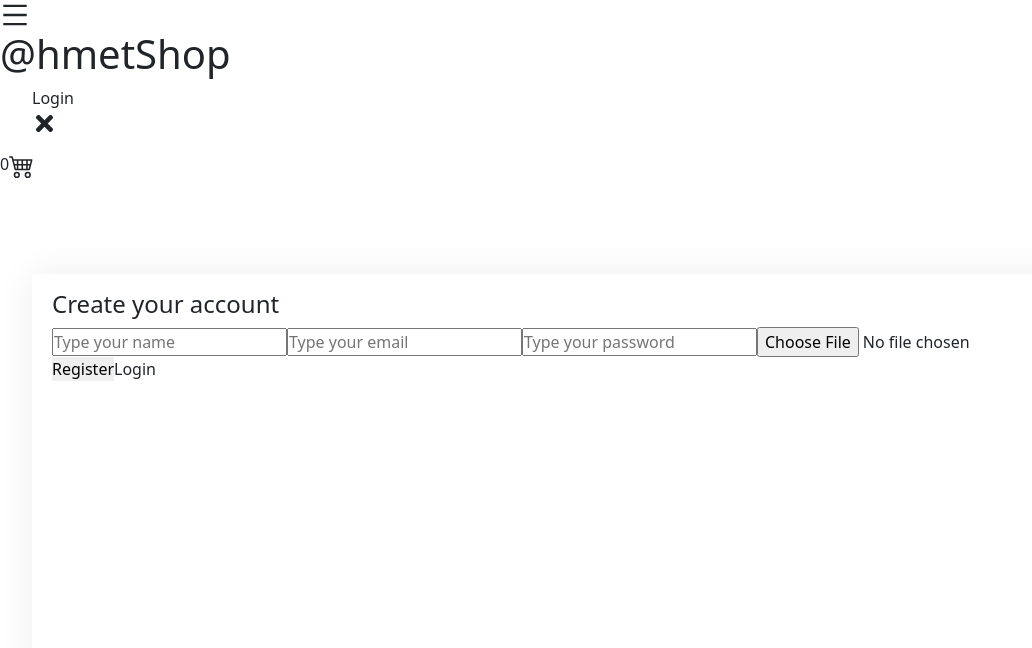
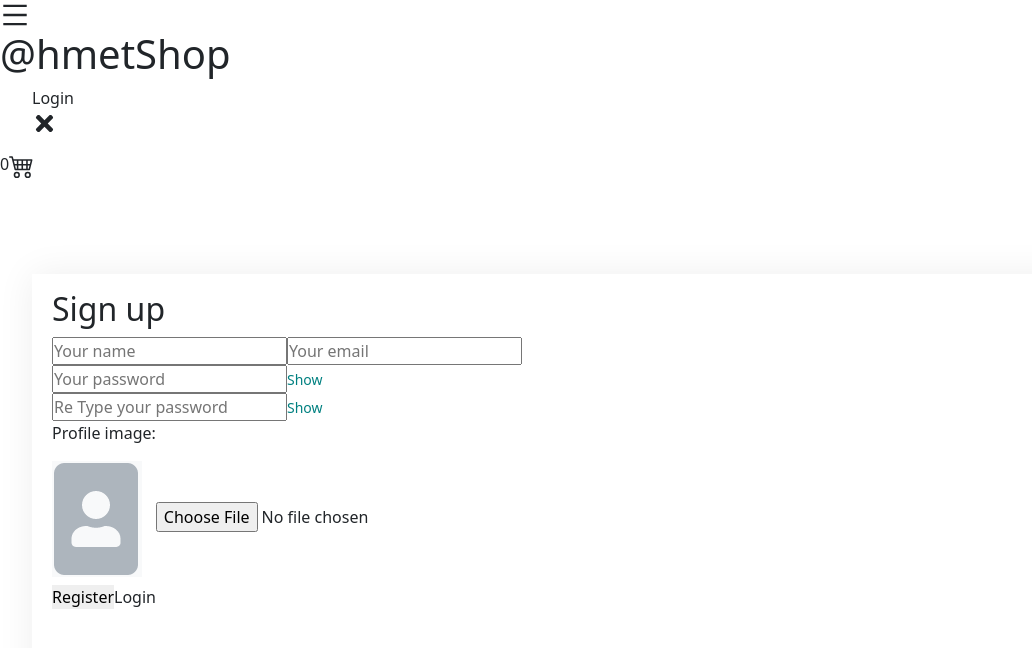
Before and after one commit to ruyisbaros/mern-e-commerce-Nov, a React (Create React App) app in the folder client/: page /register in a window 1280 px wide. Shown: the top 648 px of the page, without its empty margins (0-1032 px from the left). Built offline with nearby package versions, Linux system fonts and the light colour scheme.

Commit message:
register form refactored

```diff
--- a/client/src/pages/Register.jsx
+++ b/client/src/pages/Register.jsx
@@ -1,69 +1,228 @@
-import React, { useState } from "react";
+import React, { useEffect, useState } from "react";
+import { Link, useNavigate } from "react-router-dom";
+import { toast } from "react-toastify";
+
+import { BsImageFill } from "react-icons/bs";
+import loadingGif from "../images/loading.gif";
+import defaultImage from "../images/default-user.png";
+import axios from "axios";
 import { useDispatch } from "react-redux";
-import { toast } from "react-toastify";
-import { loadingFinish, loadingStart } from "../redux/loadSlicer";
-import axios from "axios";
-import { Link } from "react-router-dom";
-import { userLoggedFinish, userLoggedStart } from "../redux/currentUserSlicer";
+import {
+  userLoggedFinish,
+  userLoggedStart,
+  userLoggedSucces,
+} from "../redux/currentUserSlicer";
+
+import { AiOutlineGoogle } from "react-icons/ai";
 
 const Register = () => {
   const dispatch = useDispatch();
-  const [user, setUser] = useState({
+  const navigate = useNavigate();
+
+  const [signUpUser, setSignUpUser] = useState({
     name: "",
     email: "",
     password: "",
+    confPassword: "",
     avatar: "63668c73fec5be4a0446f8a1",
   });
+  const { name, avatar, email, confPassword, password } = signUpUser;
+  const [passType, setPassType] = useState(false);
+  const [confPassType, setConfPassType] = useState(false);
+  const [isCreated, setIsCreated] = useState(false);
 
   const handleInput = (e) => {
-    setUser({ ...user, [e.target.name]: e.target.value });
+    setSignUpUser({ ...signUpUser, [e.target.name]: e.target.value });
   };
 
-  const handleRegister = async (e) => {
+  //console.log(signUpUser);
+
+  //Profile image settings start
+  const [selectedFile, setSelectedFile] = useState("");
+  const [preview, setPreview] = useState("");
+
+  useEffect(() => {
+    if (!selectedFile) {
+      setPreview(undefined);
+      return;
+    }
+
+    const objectUrl = URL.createObjectURL(selectedFile);
+    setPreview(objectUrl);
+
+    // free memory when ever this component is unmounted
+    return () => URL.revokeObjectURL(objectUrl);
+  }, [selectedFile]);
+
+  const [selectedImageId, setSelectedImageId] = useState("");
+
+  const handleImageUpload = async (e) => {
+    const file = e.target.files[0];
+    setIsCreated(true);
+
+    if (!file) return alert("Please select an image");
+    if (file.size > 1024 * 1024 * 1) {
+      alert("Your file is too large (max 1mb allowed)");
+      setSelectedFile("");
+      return;
+    }
+    if (file.type !== "image/jpeg" && file.type !== "image/png") {
+      alert("Only jpeg, jpg or PNG images are allowed");
+      setSelectedFile("");
+      return;
+    }
+
+    try {
+      setSelectedFile(file);
+      let formData = new FormData();
+      formData.append("file", file);
+
+      const { data } = await axios.post("/api/v1/images/upload", formData);
+      setIsCreated(false);
+      console.log(data);
+      setSelectedImageId(data.public_id);
+      setSignUpUser({ ...signUpUser, avatar: data._id });
+    } catch (error) {
+      setIsCreated(false);
+      toast.error(error.response.data.message);
+    }
+  };
+
+  const deleteImage = async () => {
+    setSelectedFile("");
+    const { data } = await axios.delete(
+      `/api/v1/images/delete/${selectedImageId}`
+      /* { headers: { Authorization: `Bearer ${token}` } } */
+    );
+    setSignUpUser({ ...signUpUser, avatar: "63668c73fec5be4a0446f8a1" });
+    //console.log(data);
+  };
+
+  const handleSubmit = async (e) => {
     e.preventDefault();
+    if (confPassword === password) {
       try {
         dispatch(userLoggedStart());
-      const { data } = await axios.post("/api/v1/auth/register", { ...user });
+        const { data } = await axios.post("/api/v1/auth/register", {
+          name,
+          email,
+          password,
+          avatar,
+        });
         console.log(data);
         dispatch(userLoggedFinish());
-      localStorage.setItem("firstLogin", true);
-      window.location.href = "/";
+        dispatch(
+          userLoggedSucces({
+            email: data[0].email,
+            firstName: data[0].firstName,
+            profileImage: data[0].image.imageUrl,
+            token: data[1],
+          })
+        );
+        /* localStorage.setItem("token", data[1]);
+
+        localStorage.setItem("currentUser", JSON.stringify(data[0]));
+        /* toast.success("Welcome to e-commer page"); */
+        navigate("/");
+        window.location.reload();
       } catch (error) {
         dispatch(userLoggedFinish());
         toast.error(error.response.data.message);
       }
+    } else {
+      toast.error("Passwords do not match");
+    }
   };
 
+  /* const handleCancel = () => {
+    setSignUpUser({ ...signUpUser, email: "", password: "" });
+  }; */
+
   return (
-    <div className="login">
-      <form onSubmit={handleRegister}>
-        <h4>Create your account</h4>
+    <div className="register">
+      <div className="register_sorround">
+        <form onSubmit={handleSubmit} className="register_form">
+          <h2>Sign up</h2>
           <input
-          name="text"
-          type="name"
-          placeholder="Type your name"
             required
-          value={user.name}
+            name="name"
+            type="text"
+            placeholder="Your name"
+            value={name}
             onChange={handleInput}
           />
+
           <input
+            required
             name="email"
             type="email"
-          placeholder="Type your email"
-          required
-          value={user.email}
+            placeholder="Your email"
+            value={email}
             onChange={handleInput}
           />
+          <div className="pass_box">
             <input
               name="password"
-          type="password"
-          placeholder="Type your password"
               required
-          autoComplete="on"
-          value={user.password}
+              type={passType ? "text" : "password"}
+              placeholder="Your password"
+              value={password}
               onChange={handleInput}
             />
-        <input type="file" />
+            <small
+              style={{ color: passType ? "red" : "teal" }}
+              onClick={() => setPassType(!passType)}
+            >
+              {passType ? "Hide" : "Show"}
+            </small>
+          </div>
+          <div className="conf_pass_box">
+            <input
+              name="confPassword"
+              required
+              type={confPassType ? "text" : "password"}
+              placeholder="Re Type your password"
+              value={confPassword}
+              onChange={handleInput}
+            />
+            <small
+              style={{ color: confPassType ? "red" : "teal" }}
+              onClick={() => setConfPassType(!confPassType)}
+            >
+              {confPassType ? "Hide" : "Show"}
+            </small>
+          </div>
+          <div className="upload_image">
+            <label htmlFor="imageUpload">
+              <p>Profile image:</p>
+              {isCreated ? (
+                <img
+                  className="loading_gif"
+                  src={loadingGif}
+                  alt="profile avatar"
+                />
+              ) : (
+                <img
+                  className="uploaded_image"
+                  src={preview ? preview : defaultImage}
+                  alt="profile avatar"
+                />
+              )}
+            </label>
+            {preview && (
+              <span onClick={deleteImage} className="delete_image">
+                X
+              </span>
+            )}
+            <input
+              id="imageUpload"
+              type="file"
+              maxLength={1024 * 1024}
+              accept="image/png/* , image/jpeg/*"
+              //value={newUser.photos}
+              onChange={handleImageUpload}
+            />
+          </div>
           <div className="btn_box">
             <button type="submit">Register</button>
             <Link to="/login" className="link_class">
@@ -72,6 +231,7 @@ const Register = () => {
           </div>
         </form>
       </div>
+    </div>
   );
 };
 
--- a/client/src/pages/adminPages/CreateProduct.jsx
+++ b/client/src/pages/adminPages/CreateProduct.jsx
@@ -32,6 +32,7 @@ const CreateProduct = () => {
     setActiveImg(upldImages[index]);
   }, [index, upldImages]);
 
+  useEffect(() => {
     const fetchCategories = async () => {
       try {
         dispatch(loadingStart());
@@ -44,8 +45,6 @@ const CreateProduct = () => {
         toast.error(error.response.data.message);
       }
     };
-
-  useEffect(() => {
     fetchCategories();
   }, []);
 
--- a/client/src/styles/register.css
+++ b/client/src/styles/register.css
@@ -0,0 +1,160 @@
+.register {
+  /* margin-top: 8rem; */
+  max-width: 100vw;
+  min-height: 80vh;
+  margin-bottom: 1rem;
+}
+
+.register_sorround {
+  width: 40%;
+  margin: 1rem auto;
+  display: flex;
+  flex-direction: column;
+  align-items: center;
+}
+
+.register_sorround .register_img {
+  width: 100px;
+  display: inline-block;
+  margin: 0 auto;
+  margin-bottom: 1rem;
+}
+
+.register .register_form {
+  width: 60%;
+  border: 1px solid #ccc;
+  border-radius: 4px;
+  box-shadow: 0 2px 2px #ccc;
+  display: flex;
+  flex-direction: column;
+  align-items: center;
+  padding: 1rem 0;
+  margin-bottom: 2rem;
+}
+
+.register .register_form h2 {
+  margin: 1rem 0;
+}
+
+.register .register_form .pass_box,
+.register .register_form .conf_pass_box {
+  position: relative;
+  width: 80%;
+  margin-bottom: 10px;
+}
+.register .register_form .pass_box input,
+.register .register_form .conf_pass_box input {
+  width: 100%;
+  margin: 0 auto;
+}
+.register .register_form .pass_box small,
+.register .register_form .conf_pass_box small {
+  position: absolute;
+  top: 7px;
+  right: 10px;
+  cursor: pointer;
+}
+
+.register .register_form input {
+  width: 80%;
+  margin-bottom: 10px;
+  padding: 5px 10px;
+  border: 0.5px solid #ccc;
+  border-radius: 4px;
+  outline: none;
+}
+
+.register form .btn_box {
+  width: 70%;
+  margin-top: 1.5rem;
+  display: flex;
+  align-items: center;
+  justify-content: space-between;
+}
+
+.register form button {
+  width: 150px;
+  padding: 5px;
+  outline: rgb(3, 165, 206);
+  background: rgb(3, 165, 206);
+  color: #fff;
+  text-transform: uppercase;
+  letter-spacing: 1px;
+}
+
+.register form .btn_box a {
+  color: orange;
+  text-transform: uppercase;
+  letter-spacing: 1px;
+}
+
+/* Form end */
+
+/* IMAGE UPLOAD */
+
+.register_form .upload_image {
+  margin-bottom: 2rem;
+  position: relative;
+}
+.register_form .upload_image input {
+  display: none;
+  position: relative;
+}
+
+.register_form .upload_image label {
+  width: 100px;
+  height: 100px;
+  cursor: pointer;
+}
+
+.register_form .upload_image label img {
+  width: 100%;
+  height: 100%;
+  border-radius: 3px;
+}
+
+.register_form .upload_image label .loading_gif {
+  width: 20px;
+  height: 20px;
+  margin-top: 1rem;
+  margin-left: 1rem;
+}
+
+.delete_image {
+  position: absolute;
+  top: 30px;
+  right: -25px;
+  width: 20px;
+  height: 20px;
+  border: 1px solid #ccc;
+  border-radius: 50%;
+  font-weight: bold;
+  color: red;
+  display: flex;
+  align-items: center;
+  justify-content: center;
+  cursor: pointer;
+  z-index: 3;
+}
+
+@media (max-width: 1280px) {
+  .register_sorround {
+    width: 60%;
+  }
+}
+@media (max-width: 900px) {
+  .register_sorround {
+    width: 80%;
+  }
+  .register .register_form {
+    width: 90%;
+  }
+}
+@media (max-width: 500px) {
+  .register_sorround {
+    width: 90%;
+  }
+  .register .register_form {
+    width: 90%;
+  }
+}
```
Also changed, not shown: client/src/pages/ProductReview.jsx (+4 -6 lines), client/src/images/default-user.png (added). Lines whose indentation alone changed are shown as unchanged.
